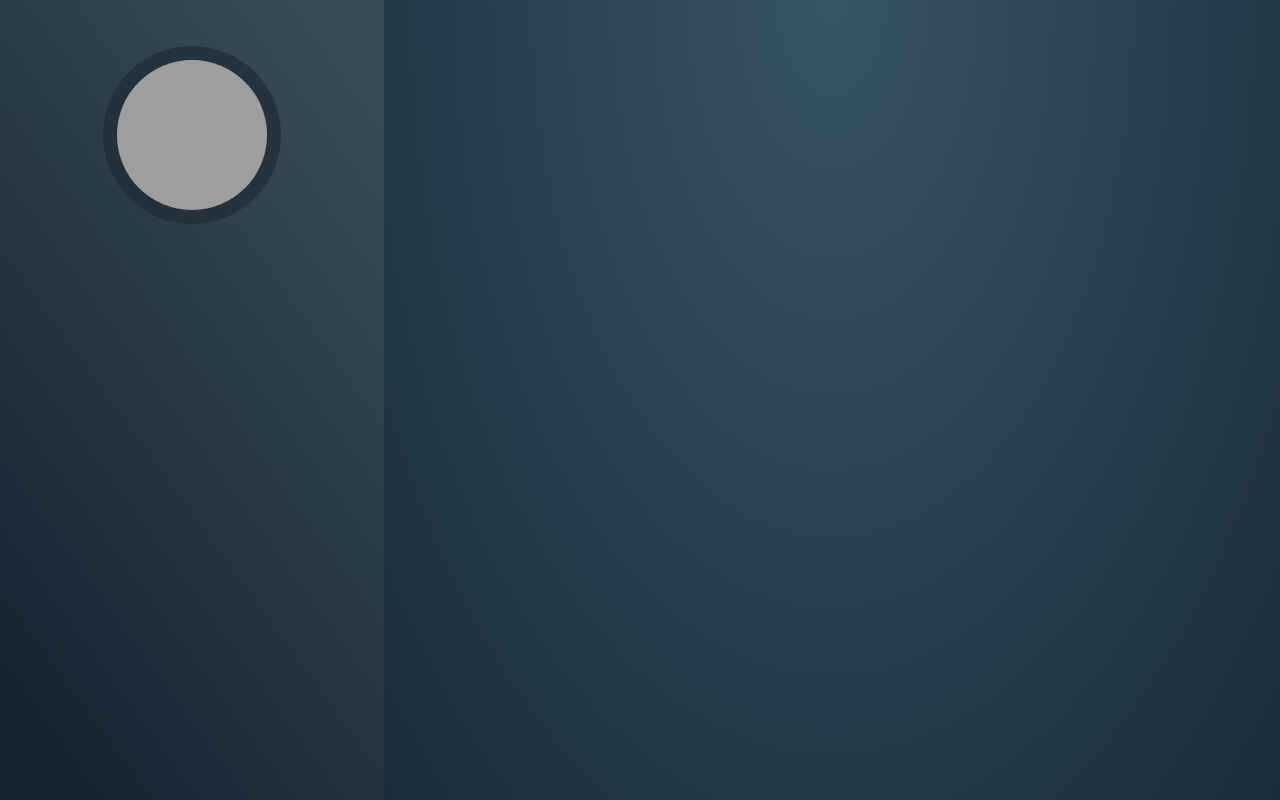
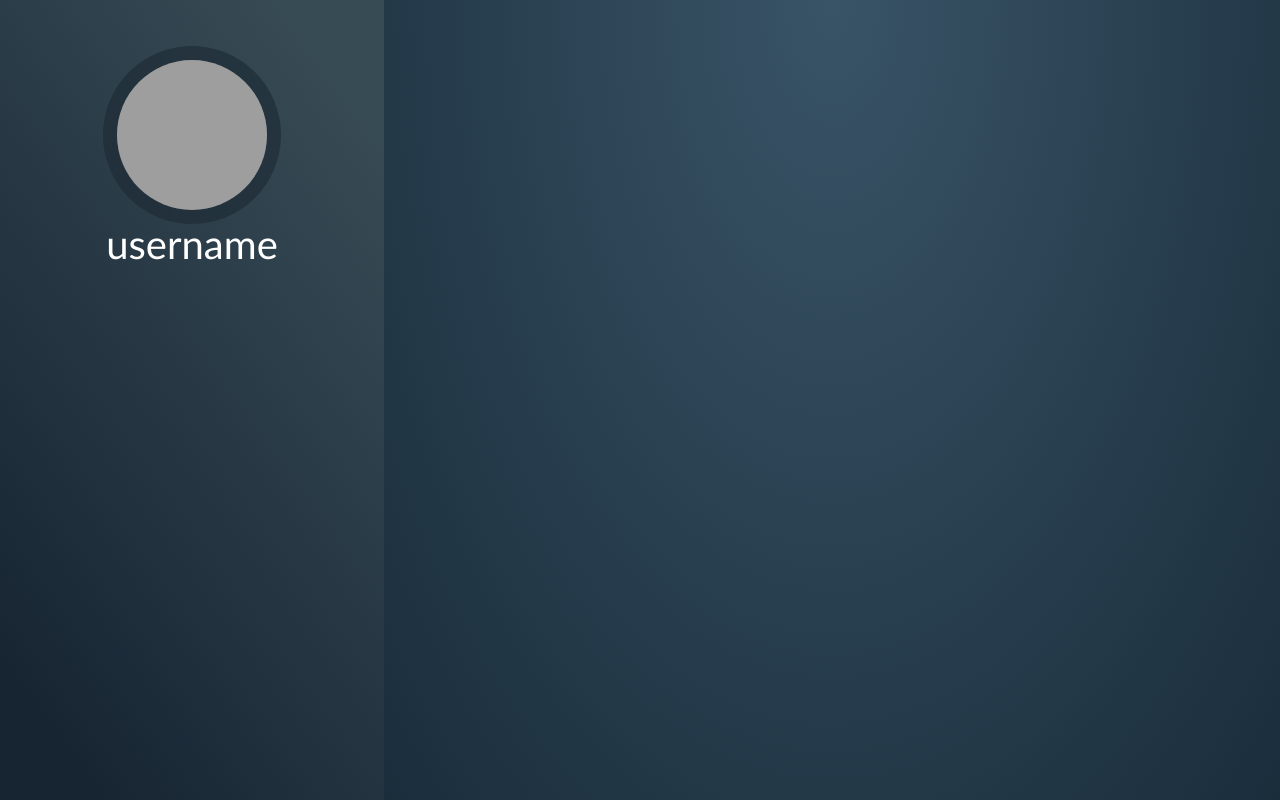
Before and after one commit to peetwriter/crytest, a website: page index.html in a window 1280 px wide. Drawn offline with nearby package versions, Linux system fonts and the light colour scheme; files that its build step writes are made by us from their sources; grey boxes are pictures that could not be loaded.

Commit message:
sidebar title added

```diff
--- a/index.html
+++ b/index.html
@@ -12,6 +12,7 @@
             <div class="circular-img circular-img_shadowed" style="background-image: url(https://pheebzeatz.files.wordpress.com/2015/06/mr-bean.jpg)">
             </div>
         </div>
+        <div class="sidebar__title">username</div>
     </div>
     <div class="content">
 
--- a/styles/components.less
+++ b/styles/components.less
@@ -8,7 +8,13 @@
         width: 50%;
         margin: 0 auto;
         margin-right: 75px;
-
+        margin-bottom: 10px;
+    }
+    .sidebar__title{
+        font-size: 40px;
+        color: white;
+        text-align: center;
+        font-family: Calibri, Candara, Segoe, Segoe UI, Optima, Arial, sans-serif;
     }
 }
 
```
